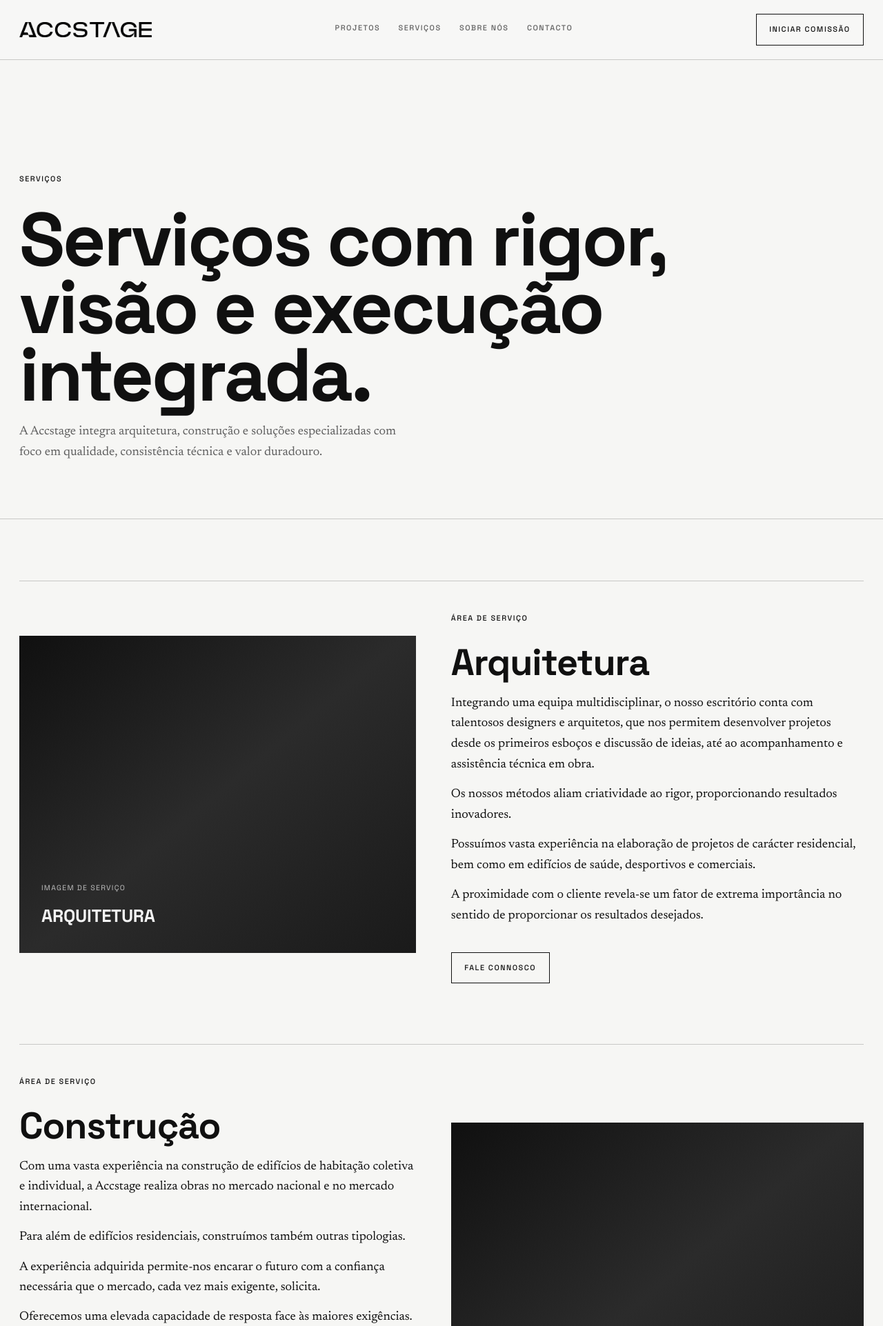
After one commit to dev-b2gre/accstage-website, a WordPress theme: template themes/accstage-custom/page-servicos.php in a window 1280 px wide. The commit adds this page. Shown: the top 1923 px of the page at 69% size. Run offline with PHP 8.4 and a stand-in for WordPress, Linux system fonts and the light colour scheme; the site name, menu and one post (Sample post) are stand-ins, and other content is empty.

Commit message:
Adicionar página Serviços e atualizar menu principal

```diff
--- a/themes/accstage-custom/assets/css/main.css
+++ b/themes/accstage-custom/assets/css/main.css
@@ -942,6 +942,117 @@ img {
   color: var(--acc-muted);
 }
 
+.acc-services-hero {
+  padding-top: clamp(6rem, 12vw, 10rem);
+}
+
+.acc-services-hero .acc-wrap {
+  padding-bottom: clamp(3rem, 7vw, 5rem);
+  display: grid;
+  gap: 1.2rem;
+}
+
+.acc-services-hero .acc-title-xl {
+  max-width: 14ch;
+  color: var(--acc-text);
+}
+
+.acc-services-hero .acc-lead {
+  color: var(--acc-muted);
+  max-width: 56ch;
+}
+
+.acc-services {
+  padding-top: clamp(3.2rem, 7vw, 6rem);
+}
+
+.acc-services__list {
+  display: grid;
+  gap: clamp(2.6rem, 7vw, 5.5rem);
+}
+
+.acc-services__item {
+  display: grid;
+  grid-template-columns: minmax(0, 0.98fr) minmax(0, 1.02fr);
+  gap: clamp(1.6rem, 4vw, 4rem);
+  align-items: center;
+  border-top: 1px solid var(--acc-line);
+  padding-top: clamp(1.3rem, 3vw, 2.1rem);
+}
+
+.acc-services__item--reverse .acc-services__media {
+  order: 2;
+}
+
+.acc-services__item--reverse .acc-services__content {
+  order: 1;
+}
+
+.acc-services__media {
+  background: #121212;
+  overflow: hidden;
+  aspect-ratio: 5 / 4;
+}
+
+.acc-services__media img {
+  width: 100%;
+  height: 100%;
+  object-fit: cover;
+  filter: grayscale(100%);
+  transition: transform 650ms ease, filter 650ms ease;
+}
+
+.acc-services__item:hover .acc-services__media img,
+.acc-services__item:focus-within .acc-services__media img {
+  transform: scale(1.015);
+  filter: grayscale(8%);
+}
+
+.acc-services__placeholder {
+  width: 100%;
+  height: 100%;
+  min-height: clamp(260px, 30vw, 460px);
+  padding: clamp(1.2rem, 3vw, 2rem);
+  display: grid;
+  align-content: end;
+  gap: 0.65rem;
+  background: linear-gradient(140deg, #101010 0%, #2b2b2b 50%, #1a1a1a 100%);
+  color: #f4f4f4;
+}
+
+.acc-services__placeholder-label {
+  font-family: "Space Grotesk", Arial, sans-serif;
+  text-transform: uppercase;
+  letter-spacing: 0.12em;
+  font-size: 0.66rem;
+  opacity: 0.74;
+}
+
+.acc-services__placeholder strong {
+  font-family: "Space Grotesk", Arial, sans-serif;
+  font-size: clamp(1.15rem, 2vw, 1.7rem);
+  text-transform: uppercase;
+  letter-spacing: -0.01em;
+}
+
+.acc-services__content {
+  display: grid;
+  gap: 1.1rem;
+}
+
+.acc-services__content .acc-title-lg {
+  max-width: 18ch;
+}
+
+.acc-services__content .acc-editorial p {
+  margin-block: 0 0.85rem;
+}
+
+.acc-services__content .acc-button {
+  justify-self: start;
+  margin-top: 0.4rem;
+}
+
 .screen-reader-text {
   position: absolute;
   width: 1px;
@@ -997,6 +1108,7 @@ img {
   .acc-about-pillars__grid,
   .acc-about-facts__list,
   .acc-about-team__grid,
+  .acc-services__item,
   .acc-contact-layout,
   .acc-home-contact__grid,
   .acc-site-footer__top,
@@ -1007,6 +1119,11 @@ img {
   .acc-about-team__member--offset,
   .acc-about-team__member--raised {
     margin-top: 0;
+  }
+
+  .acc-services__item--reverse .acc-services__media,
+  .acc-services__item--reverse .acc-services__content {
+    order: initial;
   }
 }
 
--- a/themes/accstage-custom/header.php
+++ b/themes/accstage-custom/header.php
@@ -30,6 +30,7 @@
 
         <nav class="acc-menu" aria-label="<?php esc_attr_e('Navegação principal', 'accstage-custom'); ?>">
             <a href="<?php echo esc_url(home_url('/projetos/')); ?>"><?php esc_html_e('Projetos', 'accstage-custom'); ?></a>
+            <a href="<?php echo esc_url(home_url('/servicos/')); ?>"><?php esc_html_e('Serviços', 'accstage-custom'); ?></a>
             <a href="<?php echo esc_url(home_url('/sobre-nos/')); ?>"><?php esc_html_e('Sobre nós', 'accstage-custom'); ?></a>
             <a href="<?php echo esc_url(home_url('/contacto/')); ?>"><?php esc_html_e('Contacto', 'accstage-custom'); ?></a>
         </nav>
--- /dev/null
+++ b/themes/accstage-custom/page-servicos.php
@@ -0,0 +1,105 @@
+<?php
+/**
+ * Template Name: Serviços ACCSTAGE
+ *
+ * @package accstage-custom
+ */
+
+get_header();
+
+$services = [
+    [
+        'slug'       => 'arquitetura',
+        'title'      => __('Arquitetura', 'accstage-custom'),
+        'image'      => 'arquitetura.jpg',
+        'paragraphs' => [
+            __('Integrando uma equipa multidisciplinar, o nosso escritório conta com talentosos designers e arquitetos, que nos permitem desenvolver projetos desde os primeiros esboços e discussão de ideias, até ao acompanhamento e assistência técnica em obra.', 'accstage-custom'),
+            __('Os nossos métodos aliam criatividade ao rigor, proporcionando resultados inovadores.', 'accstage-custom'),
+            __('Possuímos vasta experiência na elaboração de projetos de carácter residencial, bem como em edifícios de saúde, desportivos e comerciais.', 'accstage-custom'),
+            __('A proximidade com o cliente revela-se um fator de extrema importância no sentido de proporcionar os resultados desejados.', 'accstage-custom'),
+        ],
+    ],
+    [
+        'slug'       => 'construcao',
+        'title'      => __('Construção', 'accstage-custom'),
+        'image'      => 'construcao.jpg',
+        'paragraphs' => [
+            __('Com uma vasta experiência na construção de edifícios de habitação coletiva e individual, a Accstage realiza obras no mercado nacional e no mercado internacional.', 'accstage-custom'),
+            __('Para além de edifícios residenciais, construímos também outras tipologias.', 'accstage-custom'),
+            __('A experiência adquirida permite-nos encarar o futuro com a confiança necessária que o mercado, cada vez mais exigente, solicita.', 'accstage-custom'),
+            __('Oferecemos uma elevada capacidade de resposta face às maiores exigências.', 'accstage-custom'),
+            __('Com uma equipa de técnicos altamente qualificados, a Accstage – Building for Tomorrow representa uma opção sólida com vista à obtenção de resultados de excelência, em qualquer fase de obra.', 'accstage-custom'),
+            __('Trabalhamos de forma que a nossa confiança seja a confiança dos nossos clientes.', 'accstage-custom'),
+        ],
+    ],
+    [
+        'slug'       => 'solucoes-metalicas',
+        'title'      => __('Soluções Metálicas', 'accstage-custom'),
+        'image'      => 'solucoes-metalicas.jpg',
+        'paragraphs' => [
+            __('A comercialização de soluções metálicas para arquitetura adveio de uma paixão e da capacidade de trabalhar o metal. Acreditamos que o peso do metal na construção civil será cada vez maior.', 'accstage-custom'),
+            __('Com o objetivo de apresentar soluções diferenciadas, procuramos novos desafios que nos permitam evoluir a todos os níveis. Esta postura leva-nos a experimentar novos conceitos.', 'accstage-custom'),
+            __('Contamos com uma equipa qualificada e experiente, capaz de criar produtos de grande exigência, com resultados amplamente satisfatórios e inovadores.', 'accstage-custom'),
+            __('Garantimos qualidade, precisão e engenharia, sendo por isso altamente competitivos por forma a operar no mercado global.', 'accstage-custom'),
+        ],
+    ],
+    [
+        'slug'       => 'jardins-verticais',
+        'title'      => __('Jardins Verticais', 'accstage-custom'),
+        'image'      => 'jardins-verticais.jpg',
+        'paragraphs' => [
+            __('O pensamento em relação ao meio ambiente está cada vez mais vincado na visão de quem define as regras de urbanização, de quem projeta e inclusive dos próprios governos. Intervindo diretamente no meio ambiente e na criação e desenvolvimento do território, as questões ecológicas e ambientais são preocupações que integram os nossos trabalhos.', 'accstage-custom'),
+            __('O jardim vertical, ou parede verde, consiste numa intervenção paisagística no edificado, onde as paredes ou muros são cobertos por vegetação através de técnicas especializadas. Estas intervenções interferem bastante no microclima dos espaços envolventes.', 'accstage-custom'),
+            __('Para além de todas as mais-valias técnicas, nas quais se destacam as melhorias de eficiência térmica, os jardins verticais têm ainda um fator estético de inegável requinte pela sua naturalidade.', 'accstage-custom'),
+        ],
+    ],
+];
+?>
+<section class="acc-page-hero acc-services-hero" aria-labelledby="acc-services-title">
+    <div class="acc-wrap">
+        <p class="acc-label"><?php esc_html_e('Serviços', 'accstage-custom'); ?></p>
+        <h1 id="acc-services-title" class="acc-title-xl"><?php esc_html_e('Serviços com rigor, visão e execução integrada.', 'accstage-custom'); ?></h1>
+        <p class="acc-lead"><?php esc_html_e('A Accstage integra arquitetura, construção e soluções especializadas com foco em qualidade, consistência técnica e valor duradouro.', 'accstage-custom'); ?></p>
+    </div>
+</section>
+
+<section class="acc-section acc-services" aria-labelledby="acc-services-list-title">
+    <div class="acc-wrap acc-services__list">
+        <h2 id="acc-services-list-title" class="screen-reader-text"><?php esc_html_e('Áreas de serviço', 'accstage-custom'); ?></h2>
+
+        <?php foreach ($services as $index => $service) : ?>
+            <?php
+            $image_relative = '/assets/images/services/' . $service['image'];
+            $image_path     = get_template_directory() . $image_relative;
+            $image_url      = get_template_directory_uri() . $image_relative;
+            $has_image      = file_exists($image_path);
+            $is_reversed    = $index % 2 !== 0;
+            ?>
+            <article id="<?php echo esc_attr('servico-' . $service['slug']); ?>" class="acc-services__item<?php echo $is_reversed ? ' acc-services__item--reverse' : ''; ?>" aria-labelledby="<?php echo esc_attr('acc-service-title-' . $service['slug']); ?>">
+                <div class="acc-services__media">
+                    <?php if ($has_image) : ?>
+                        <img src="<?php echo esc_url($image_url); ?>" alt="<?php echo esc_attr($service['title']); ?>" loading="lazy" />
+                    <?php else : ?>
+                        <div class="acc-services__placeholder" role="img" aria-label="<?php echo esc_attr($service['title']); ?>">
+                            <span class="acc-services__placeholder-label"><?php esc_html_e('Imagem de serviço', 'accstage-custom'); ?></span>
+                            <strong><?php echo esc_html($service['title']); ?></strong>
+                        </div>
+                    <?php endif; ?>
+                </div>
+
+                <div class="acc-services__content">
+                    <p class="acc-label"><?php esc_html_e('Área de serviço', 'accstage-custom'); ?></p>
+                    <h2 id="<?php echo esc_attr('acc-service-title-' . $service['slug']); ?>" class="acc-title-lg"><?php echo esc_html($service['title']); ?></h2>
+                    <div class="acc-editorial">
+                        <?php foreach ($service['paragraphs'] as $paragraph) : ?>
+                            <p><?php echo esc_html($paragraph); ?></p>
+                        <?php endforeach; ?>
+                    </div>
+                    <a class="acc-button" href="<?php echo esc_url(home_url('/contacto/')); ?>"><?php esc_html_e('Fale connosco', 'accstage-custom'); ?></a>
+                </div>
+            </article>
+        <?php endforeach; ?>
+    </div>
+</section>
+
+<?php get_footer();
```
Also changed, not shown: themes/accstage-custom/assets/images/services/README.md (added), 1 other file.
